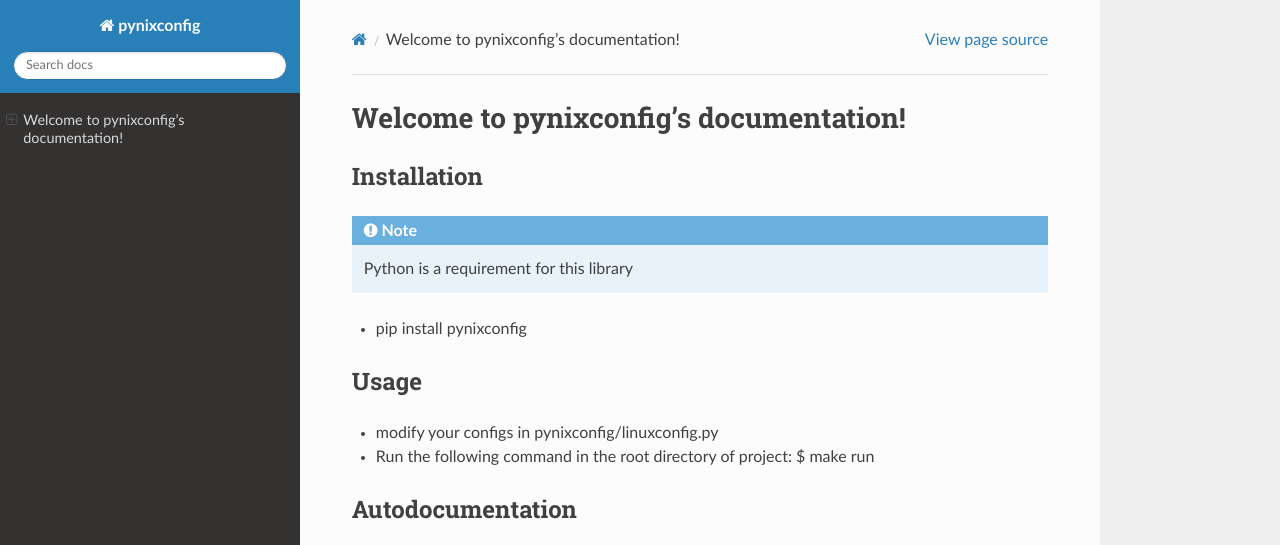
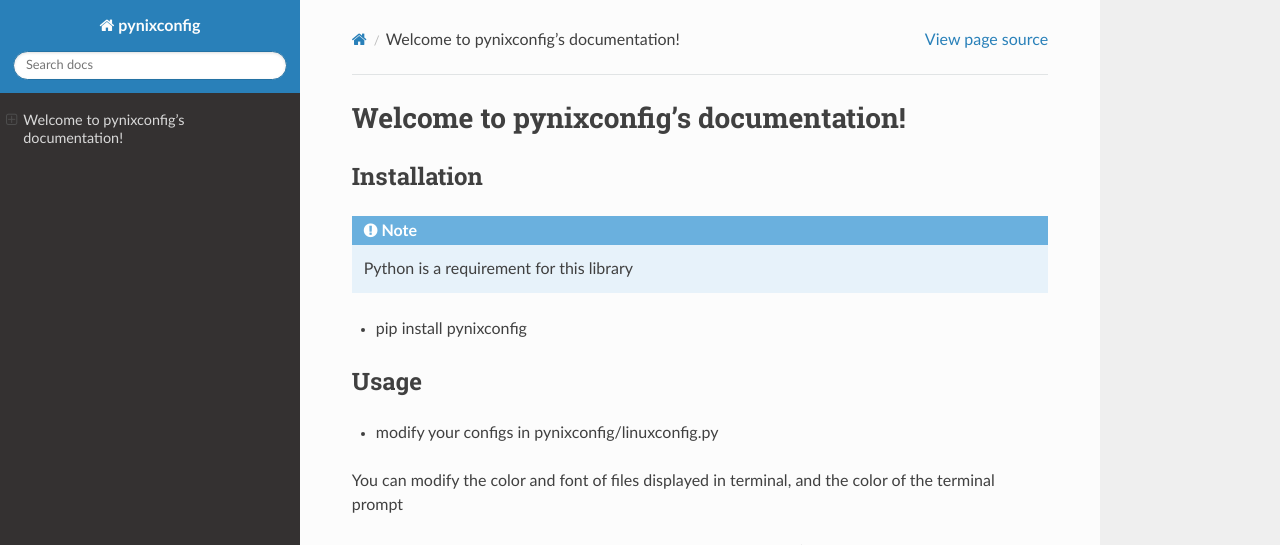
Before and after one commit to sn2865/pynixconfig, a Sphinx documentation site: the page built from docs/source/index.md, in a window 1280 px wide, cut to the strip 0-545 px from the top of the page. Built offline with Sphinx 7.4.7 and the Read the Docs theme 2.0.0, drawn with Linux system fonts in a browser that asks for light colours; some of the changed lines change nothing that is shown.

Commit message:
documentation v0.1.1

```diff
--- a/docs/source/conf.py
+++ b/docs/source/conf.py
@@ -31,7 +31,7 @@ copyright = '2023, Sergio Nahas'
 author = 'Sergio Nahas'
 
 # The full version, including alpha/beta/rc tags
-release = '0.1.0'
+release = '0.1.1'
 
 
 # -- General configuration ---------------------------------------------------
--- a/docs/source/index.md
+++ b/docs/source/index.md
@@ -12,6 +12,8 @@
 
 - modify your configs in pynixconfig/linuxconfig.py
 
+You can modify the color and font of files displayed in terminal, and the color of the terminal prompt
+
 - Run the following command in the root directory of project: $ make run
 
 ## Autodocumentation
```
